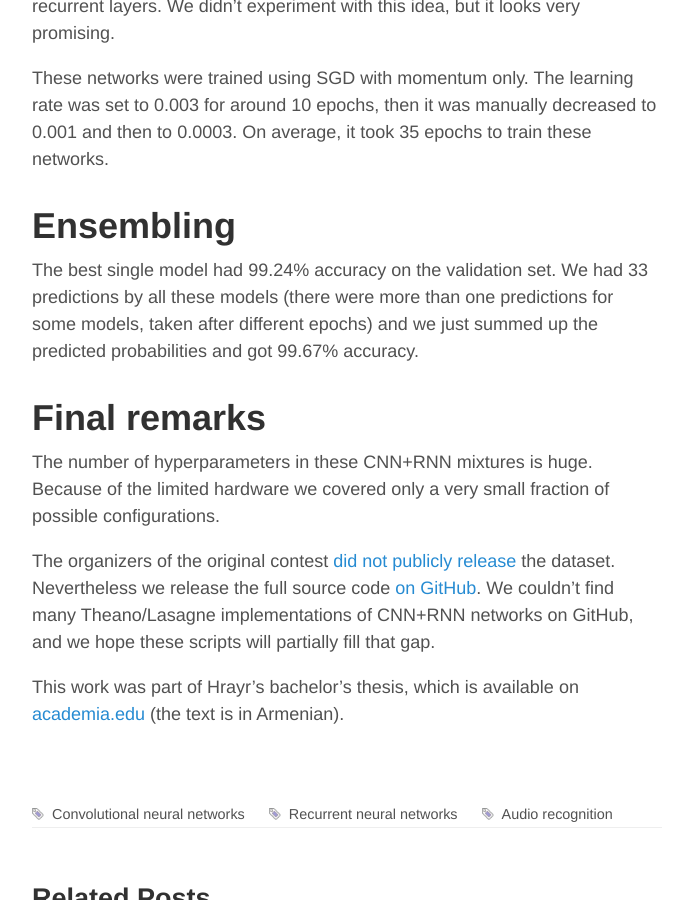
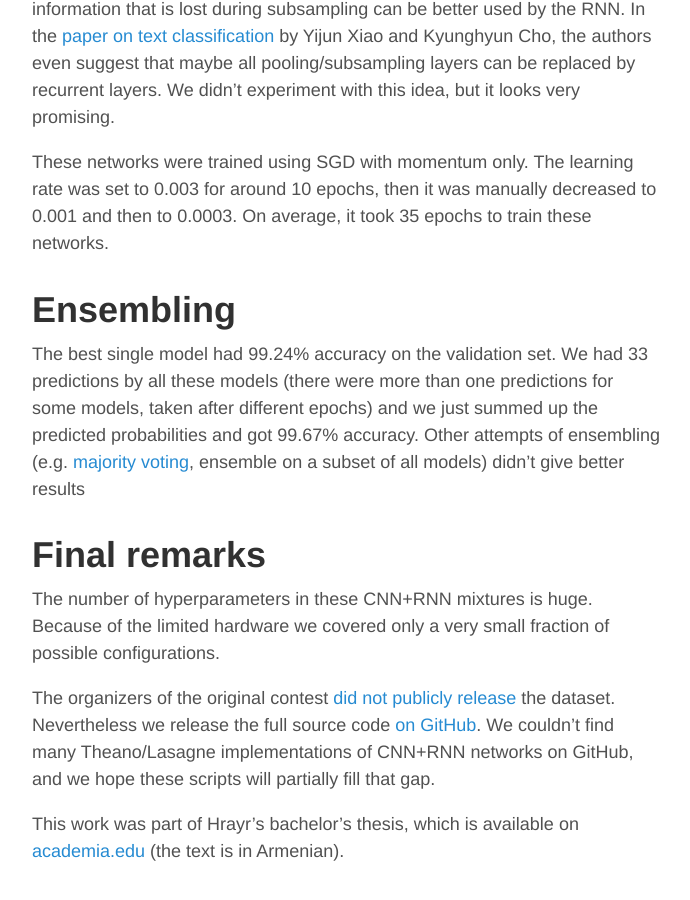
Before and after one commit to YerevaNN/yerevann.github.io, a Jekyll site: the page built from _posts/2016-06-26-combining-cnn-and-rnn-for-spoken-language-identification.md, in a window 1280 px wide and 900 px high, scrolled down 6534 px. Shown: the whole window, without its empty margins (293-983 px from the left). Built offline with Jekyll 4.4.1, drawn with Linux system fonts in a browser that asks for light colours; comment, search, counter and statistics services are not loaded; some of the changed text lies outside the part shown.

Commit message:
headings fix, 2 more sentences

```diff
--- a/_posts/2016-06-26-combining-cnn-and-rnn-for-spoken-language-identification.md
+++ b/_posts/2016-06-26-combining-cnn-and-rnn-for-spoken-language-identification.md
@@ -87,7 +87,7 @@
 During the training we accidentally discovered a [bug in Theano](https://github.com/Theano/Theano/issues/4534), which was quickly fixed by Theano developers.
 
 
-#### Recurrent neural networks (RNN)
+### Recurrent neural networks (RNN)
 
 The spectrogram can be viewed as a sequence of column vectors that consist of 256 (or 128, if only <5.5KHz frequencies are used) numbers. We apply [recurrent networks](https://en.wikipedia.org/wiki/Recurrent_neural_network) with 500 [GRU cells](https://arxiv.org/abs/1412.3555) in each layer on these sequences.
 
@@ -103,7 +103,7 @@
 
 Both RNNs and CNNs were trained using [adadelta](http://lasagne.readthedocs.io/en/latest/modules/updates.html#lasagne.updates.adadelta) for a few epochs, then by [SGD with momentum](http://lasagne.readthedocs.io/en/latest/modules/updates.html#lasagne.updates.momentum) (0.003 or 0.0003) until overfitting. If SGD with momentum is applied from the very beginning, the convergence is very slow. Adadelta converges faster but usually doesn't reach high validation accuracy.
 
-#### Combination of CNN and RNN
+### Combination of CNN and RNN
 
 The general architecture of these combinations is a convolutional feature extractor applied on the input, then some recurrent network on top of the CNN's output, then an optional fully connected layer on RNN's output and finally a softmax layer.
 
@@ -138,7 +138,7 @@
 
 # Ensembling
 
-The best single model had 99.24% accuracy on the validation set. We had 33 predictions by all these models (there were more than one predictions for some models, taken after different epochs) and we just summed up the predicted probabilities and got 99.67% accuracy.
+The best single model had 99.24% accuracy on the validation set. We had 33 predictions by all these models (there were more than one predictions for some models, taken after different epochs) and we just summed up the predicted probabilities and got 99.67% accuracy. Other attempts of ensembling (e.g. [majority voting](http://www.scholarpedia.org/article/Ensemble_learning#Voting_based_methods), ensemble on a subset of all models) didn't give better results
 
 # Final remarks
 
```
Also changed, not shown: other parts of _posts/2016-06-26-combining-cnn-and-rnn-for-spoken-language-identification.md (+1 -1 lines).
